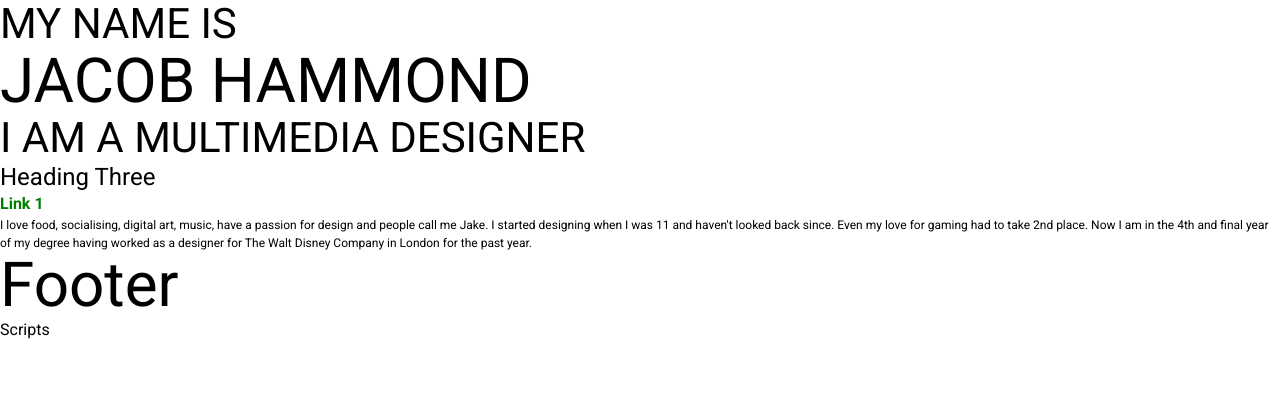
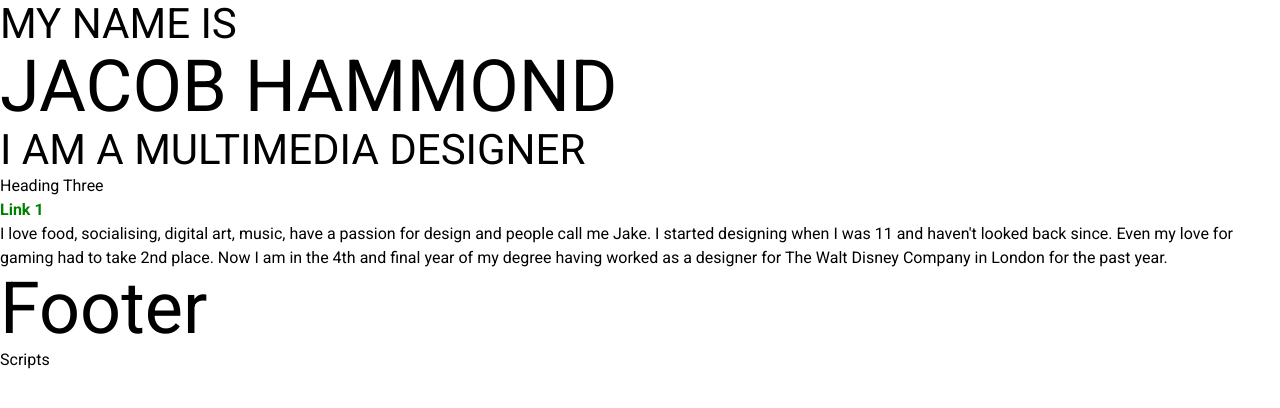
Before and after one commit to JacobH1992/jacob-hammond-portfolio, a PHP site: page / in a window 1280 px wide. Shown: the part 24-432 px from the top of the page. Run offline with PHP 8.4, Linux system fonts and the light colour scheme.

Commit message:
Added text to adjust typography

```diff
--- a/css/styles.css
+++ b/css/styles.css
@@ -69,23 +69,18 @@ html {
 }
 
 p {
-  font-size: 0.75em;
+  font-size: 1em;
   line-height: 1.5em;
 }
 
 h1 {
-  font-size: 3.875em;
-  line-height: 1.06452em;
+  font-size: 4.5em;
+  line-height: 1.08333em;
 }
 
 h2 {
   font-size: 2.625em;
   line-height: 1.14286em;
-}
-
-h3 {
-  font-size: 1.5em;
-  line-height: 1.25em;
 }
 
 a {
--- a/sass/_base.scss
+++ b/sass/_base.scss
@@ -5,5 +5,4 @@ $base-line-height: 6px;
 html {
   @include adjust-leading-to(4);
   font-family: 'Roboto', Arial, Sans-Serif;
-
 }
--- a/sass/_typography.scss
+++ b/sass/_typography.scss
@@ -1,17 +1,13 @@
 p {
-    @include adjust-font-size-to(12px);
+    @include adjust-font-size-to(16px);
 }
 
 h1 {
-    @include adjust-font-size-to(62px);
+    @include adjust-font-size-to(72px);
 }
 
 h2 {
     @include adjust-font-size-to(42px);
-}
-
-h3 {
-    @include adjust-font-size-to(24px);
 }
 
 a {
--- a/sass/styles.scss
+++ b/sass/styles.scss
@@ -1,5 +1,5 @@
+@import "compass";
 @import "compass/reset";
-@import "compass";
 @import "base";
 
 @import "main";
```
